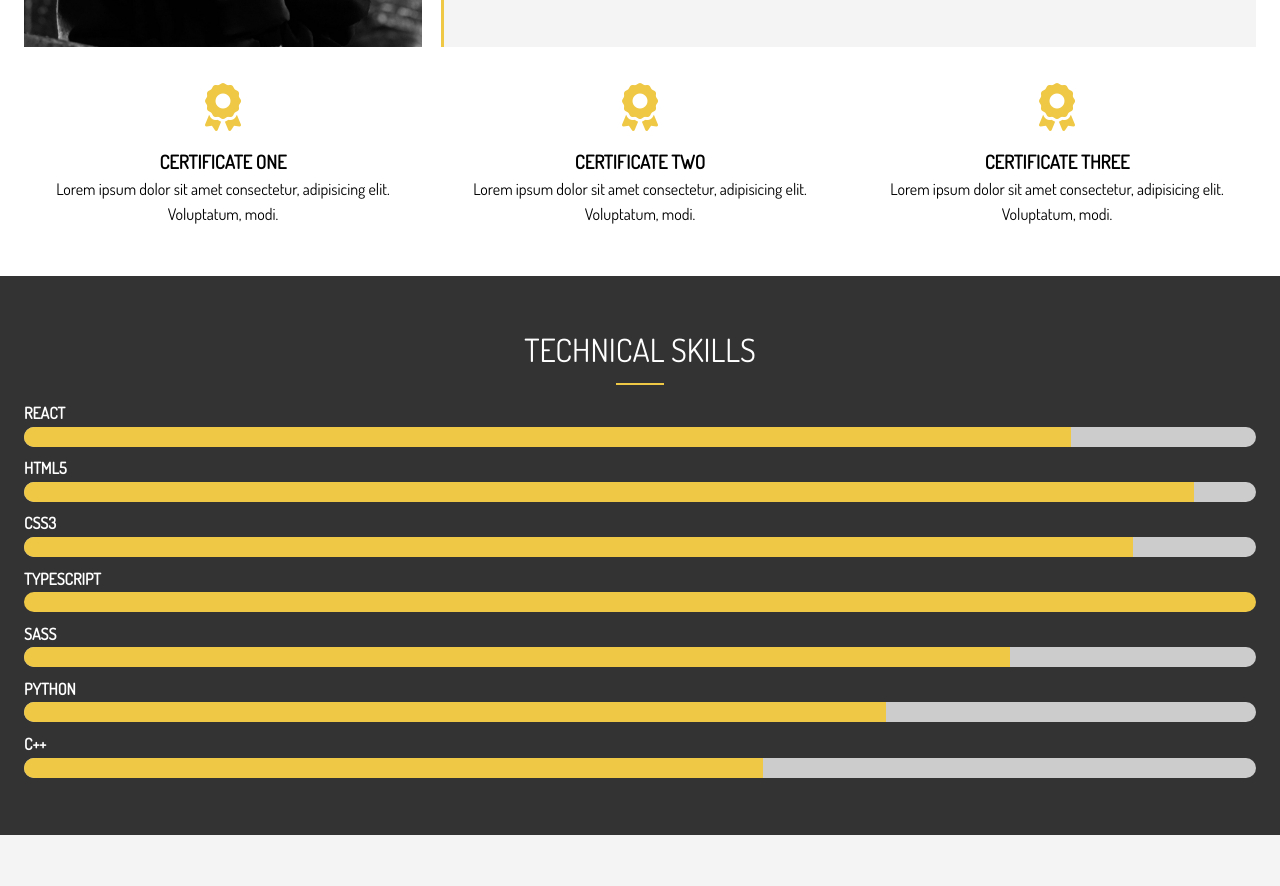
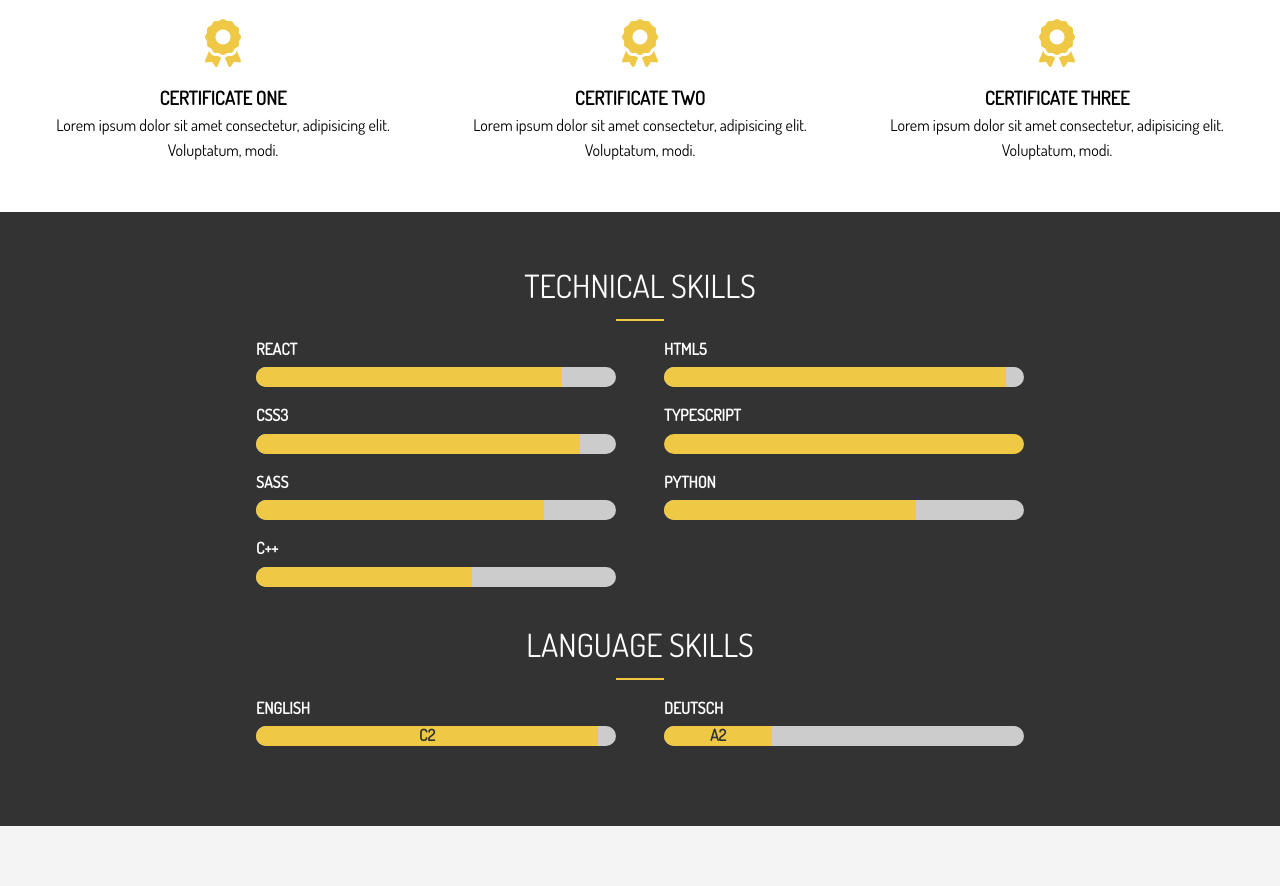
Before and after one commit to Rian-Shl/Portfolio, a website: page dist/about.html in a window 1280 px wide. Shown: the part 554-1440 px from the top of the page. Drawn offline with Linux system fonts and the light colour scheme; a web font is replaced by a local one.

Commit message:
about me

```diff
--- a/scss/main.scss
+++ b/scss/main.scss
@@ -259,7 +259,7 @@
         .bio-image {
             grid-area: bioimage;
             background: $about-image no-repeat center center/ cover;
-            height: 20rem;
+            min-height: 16rem;
 
         }
 
@@ -291,17 +291,34 @@
 
     // About B
     &-b {
+        .skills-content {
+            width: 60%;
+            display: grid;
+            grid-template-columns: repeat(2, 1fr);
+            column-gap: 3rem;
+            row-gap: 1rem;
+            margin-bottom: 2rem;
+
+            h4 {
+                margin-bottom: 0.3rem;
+            }
+        }
+
+
         .progress {
             overflow: hidden;
             height: 20px;
             background-color: $medium-color;
             border-radius: 10px;
-            margin-bottom: 0.6rem;
 
             div {
                 height: 100%;
-                color: #fff;
+                color: $dark-color;
+                font-weight: bold;
                 background: $main-color;
+                display: flex;
+                justify-content: center;
+                align-items: center;
             }
         }
     }
```
Also changed, not shown: dist/about.html, dist/css/main.css, dist/index.html.
